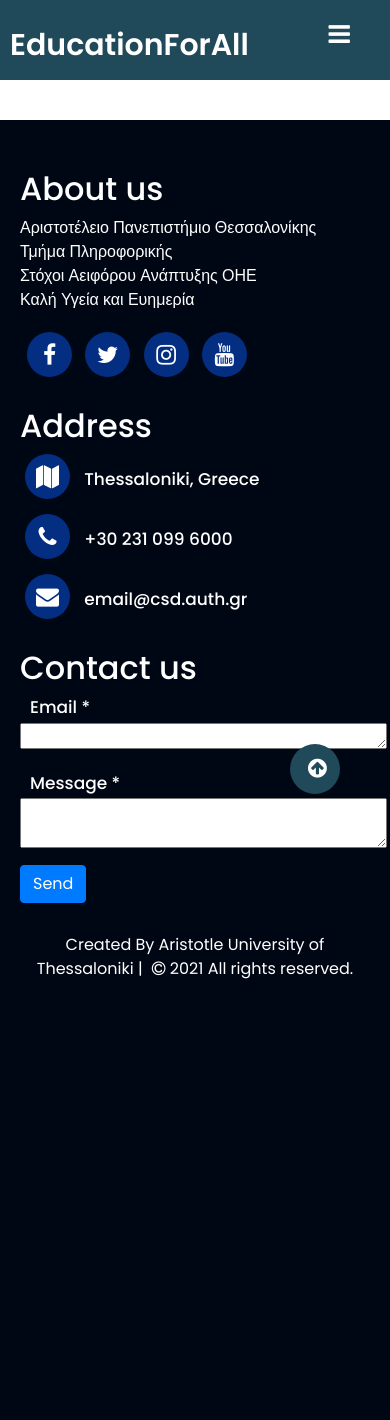
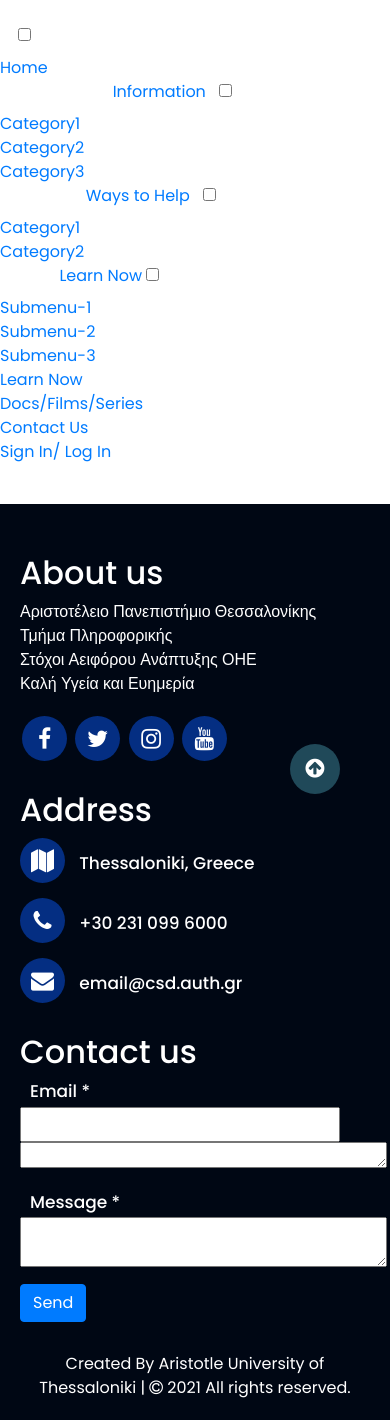
Before and after one commit to gesot/education-for-all, a PHP site: page / in a window 390 px wide. Before the commit the page ends 979 px from the top, so only its background shows below. Run offline with PHP 8.4, Linux system fonts and the light colour scheme.

Commit message:
updated nav

```diff
--- a/ContactUs.html
+++ b/ContactUs.html
@@ -3,10 +3,10 @@
 	<head>
 		<meta charset="utf-8">
 		<title>Education For All- Information</title>
-		<link rel="stylesheet" href="style.css">
+		<link rel="stylesheet" href="index.css">
 		<link rel="stylesheet" href="contact.css">
 
-        <meta name="viewport" content="width=device-width, initial-scale=1.0">
+    <meta name="viewport" content="width=device-width, initial-scale=1.0">
 		<link rel="preconnect" href="https://fonts.gstatic.com">
 		<link href="https://fonts.googleapis.com/css2?family=Poppins:wght@100;200;300;400;600;700&display=swap" rel="stylesheet">
 		<link rel="stylesheet" href="https://stackpath.bootstrapcdn.com/font-awesome/4.7.0/css/font-awesome.min.css">
@@ -26,7 +26,6 @@
             <ul>
                 <li><a href="home.html">Home</a></li>
                 <li>
-                    <label for="btn-1" class="show">Information</label>
                     <a href="information.html">Information</a>
                     <input type="checkbox" id="btn-1">
                 </li>
--- a/home.html
+++ b/home.html
@@ -11,6 +11,7 @@
 		<link rel="stylesheet" href="https://stackpath.bootstrapcdn.com/font-awesome/4.7.0/css/font-awesome.min.css">
 		<link rel="stylesheet" href="https://stackpath.bootstrapcdn.com/bootstrap/4.5.2/css/bootstrap.min.css">
 		<link rel="stylesheet" href="style.css">
+		<link rel="stylesheet" href="index.css" />
 		<script src="https://code.jquery.com/jquery-3.6.0.min.js"></script>
 		<script src="https://stackpath.bootstrapcdn.com/bootstrap/4.5.2/js/bootstrap.min.js"></script>
 	</head>
@@ -26,20 +27,19 @@
 				<ul>
 					<li><a href="home.html">Home</a></li>
 					<li>
-						<label for="btn-1" class="show">Information</label>
 						<a href="information.html">Information</a>
 						<input type="checkbox" id="btn-1">
 					</li>
 					<li>
 						<a href="WaysToHelp.html">Ways to Help</a>
 						<input type="checkbox" id="btn-2">
-					</li>
 				<li><a href="learn-now.html">Learn Now<span class="fa fa-caret-down"></span></a>
 					<ul>
 						<li><a href="learn-now.html#kids-section">Kids</a></li>
 						<li><a href="learn-now.html#teenagers-section">Teenagers</a></li>
 						<li><a href="learn-now.html#adults-section">Adults</a></li>
 					</ul>
+				</li>
 					</li>
 					<li><a href="#">Docs/Films/Series</a></li>
 					<li><a href="ContactUs.html">Contact Us</a></li>
--- a/index.html
+++ b/index.html
@@ -138,8 +138,8 @@
 			  <i class="fa fa-copyright" aria-hidden="true"></i><span> 2021 All rights reserved.</span>
 		  </div>
 		  </div>
-	</div>
-</footer>
+		</div>
+		</footer>
 		<!--------END OF FOOTER---------->
 
 
--- a/information.html
+++ b/information.html
@@ -4,7 +4,7 @@
   <head>
     <meta charset="utf-8">
     <title>Education For All- Information</title>
-    <link rel="stylesheet" href="style.css">
+    <link rel="stylesheet" href="index.css">
     <meta name="viewport" content="width=device-width, initial-scale=1.0">
     <link rel="preconnect" href="https://fonts.gstatic.com">
     <link href="https://fonts.googleapis.com/css2?family=Poppins:wght@100;200;300;400;600;700&display=swap"
--- a/learn-now.html
+++ b/learn-now.html
@@ -34,7 +34,6 @@
 				<ul>
 					<li><a href="home.html">Home</a></li>
 					<li>
-						<label for="btn-1" class="show">Information</label>
 						<a href="information.html">Information</a>
 						<input type="checkbox" id="btn-1">
 					</li>
--- a/style.css
+++ b/style.css
@@ -22,313 +22,6 @@ p {
 	color: #011640;
 }
 
-/*----------START of MENU-----------*/
-
-.fa {
-	margin-left: 5px;
-}
-
-nav {
-	background: #204959;
-}
-nav:after {
-	content: "";
-	clear: both;
-	display: table;
-}
-nav .logo {
-	float: left;
-	color: white;
-	font-size: 30px;
-	font-weight: 600;
-	line-height: 70px;
-	padding-left: 60px;
-	margin-top: 10px;
-}
-nav ul {
-	float: right;
-	margin-right: 40px;
-	list-style: none;
-	position: relative;
-	z-index: 100;
-	margin-top: 10px;
-}
-nav ul li {
-	float: left;
-	display: inline-block;
-	background: #204959;
-	margin: 0 5px;
-}
-nav ul li a {
-	color: white;
-	line-height: 70px;
-	text-decoration: none;
-	font-size: 15px;
-	padding: 8px 15px;
-}
-nav ul li a:hover {
-	color: cyan;
-	border-radius: 20px;
-	text-decoration: none;
-}
-nav ul ul li a:hover {
-	box-shadow: none;
-	text-decoration: underline;
-}
-nav ul ul {
-	position: absolute;
-	top: 90px;
-	border-top: 1px solid cyan;
-	opacity: 0;
-	visibility: hidden;
-	transition: top 0.5s;
-}
-nav ul ul ul {
-	border-top: none;
-}
-nav ul li:hover > ul {
-	top: 50px;
-	opacity: 1;
-	visibility: visible;
-}
-nav ul ul li {
-	position: relative;
-	margin: 0px;
-	width: 150px;
-	float: none;
-	display: list-item;
-	border-bottom: 1px solid rgba(0, 0, 0, 0.3);
-}
-nav ul ul li a {
-	line-height: 50px;
-}
-nav ul ul ul li {
-	position: relative;
-	top: -60px;
-	left: 150px;
-}
-.show,
-.icon,
-input {
-	display: none;
-}
-.fa-plus {
-	font-size: 15px;
-	margin-left: 40px;
-}
-
-@media all and (max-width: 1280px) {
-	nav ul {
-		margin-right: 0px;
-		float: left;
-	}
-	nav .logo {
-		padding-left: 80px;
-		width: 100%;
-	}
-	.show + a,
-	ul {
-		display: none;
-	}
-	nav ul li,
-	nav ul ul li {
-		display: block;
-		width: 100%;
-	}
-	nav ul li a:hover {
-		box-shadow: none;
-	}
-	.show {
-		display: block;
-		color: white;
-		font-size: 18px;
-		padding: 0 20px;
-		line-height: 70px;
-		cursor: pointer;
-	}
-	.show:hover {
-		color: cyan;
-	}
-	.icon {
-		display: block;
-		color: white;
-		position: absolute;
-		top: 0px;
-		right: 80px;
-		line-height: 70px;
-		cursor: pointer;
-		font-size: 25px;
-	}
-	nav ul ul {
-		top: 70px;
-		border-top: 0px;
-		float: none;
-		position: static;
-		display: none;
-		opacity: 1;
-		visibility: visible;
-	}
-	nav ul ul a {
-		padding-left: 40px;
-	}
-	nav ul ul ul a {
-		padding-left: 80px;
-	}
-	nav ul ul ul li {
-		position: static;
-	}
-	[id^="btn"]:checked + ul {
-		display: block;
-	}
-	nav ul ul li {
-		border-bottom: 0px;
-	}
-	span.cancel:before {
-		content: "\f00d";
-	}
-}
-
-@media all and (max-width: 430px) {
-	nav ul {
-		margin-right: 0px;
-		float: left;
-	}
-	nav .logo {
-		padding-left: 10px;
-		width: 100%;
-	}
-	.show + a,
-	ul {
-		display: none;
-	}
-	nav ul li,
-	nav ul ul li {
-		display: block;
-		width: 100%;
-	}
-	nav ul li a:hover {
-		box-shadow: none;
-	}
-	.show {
-		display: block;
-		color: white;
-		font-size: 18px;
-		padding: 0 20px;
-		line-height: 70px;
-		cursor: pointer;
-	}
-	.show:hover {
-		color: cyan;
-	}
-	.icon {
-		display: block;
-		color: white;
-		position: absolute;
-		top: 0px;
-		right: 40px;
-		line-height: 70px;
-		cursor: pointer;
-		font-size: 25px;
-	}
-	nav ul ul {
-		top: 70px;
-		border-top: 0px;
-		float: none;
-		position: static;
-		display: none;
-		opacity: 1;
-		visibility: visible;
-	}
-	nav ul ul a {
-		padding-left: 40px;
-	}
-	nav ul ul ul a {
-		padding-left: 80px;
-	}
-	nav ul ul ul li {
-		position: static;
-	}
-	[id^="btn"]:checked + ul {
-		display: block;
-	}
-	nav ul ul li {
-		border-bottom: 0px;
-	}
-	span.cancel:before {
-		content: "\f00d";
-	}
-}
-@media all and (max-width: 367px) {
-	nav ul {
-		margin-right: 0px;
-		float: left;
-	}
-	nav .logo {
-		padding-left: 30px;
-		width: 100%;
-	}
-	.show + a,
-	ul {
-		display: none;
-	}
-	nav ul li,
-	nav ul ul li {
-		display: block;
-		width: 100%;
-	}
-	nav ul li a:hover {
-		box-shadow: none;
-	}
-	.show {
-		display: block;
-		color: white;
-		font-size: 18px;
-		padding: 0 20px;
-		line-height: 70px;
-		cursor: pointer;
-	}
-	.show:hover {
-		color: cyan;
-	}
-	.icon {
-		display: block;
-		color: white;
-		position: absolute;
-		top: 0px;
-		right: 10px;
-		line-height: 70px;
-		cursor: pointer;
-		font-size: 25px;
-	}
-	nav ul ul {
-		top: 70px;
-		border-top: 0px;
-		float: none;
-		position: static;
-		display: none;
-		opacity: 1;
-		visibility: visible;
-	}
-	nav ul ul a {
-		padding-left: 40px;
-	}
-	nav ul ul ul a {
-		padding-left: 80px;
-	}
-	nav ul ul ul li {
-		position: static;
-	}
-	[id^="btn"]:checked + ul {
-		display: block;
-	}
-	nav ul ul li {
-		border-bottom: 0px;
-	}
-	span.cancel:before {
-		content: "\f00d";
-	}
-}
-/*----------END of MENU-----------*/
 
 /*---------START of SLIDER--------*/
 
```
Also changed, not shown: Register.html (+7 -9 lines). Lines whose indentation alone changed are shown as unchanged.
